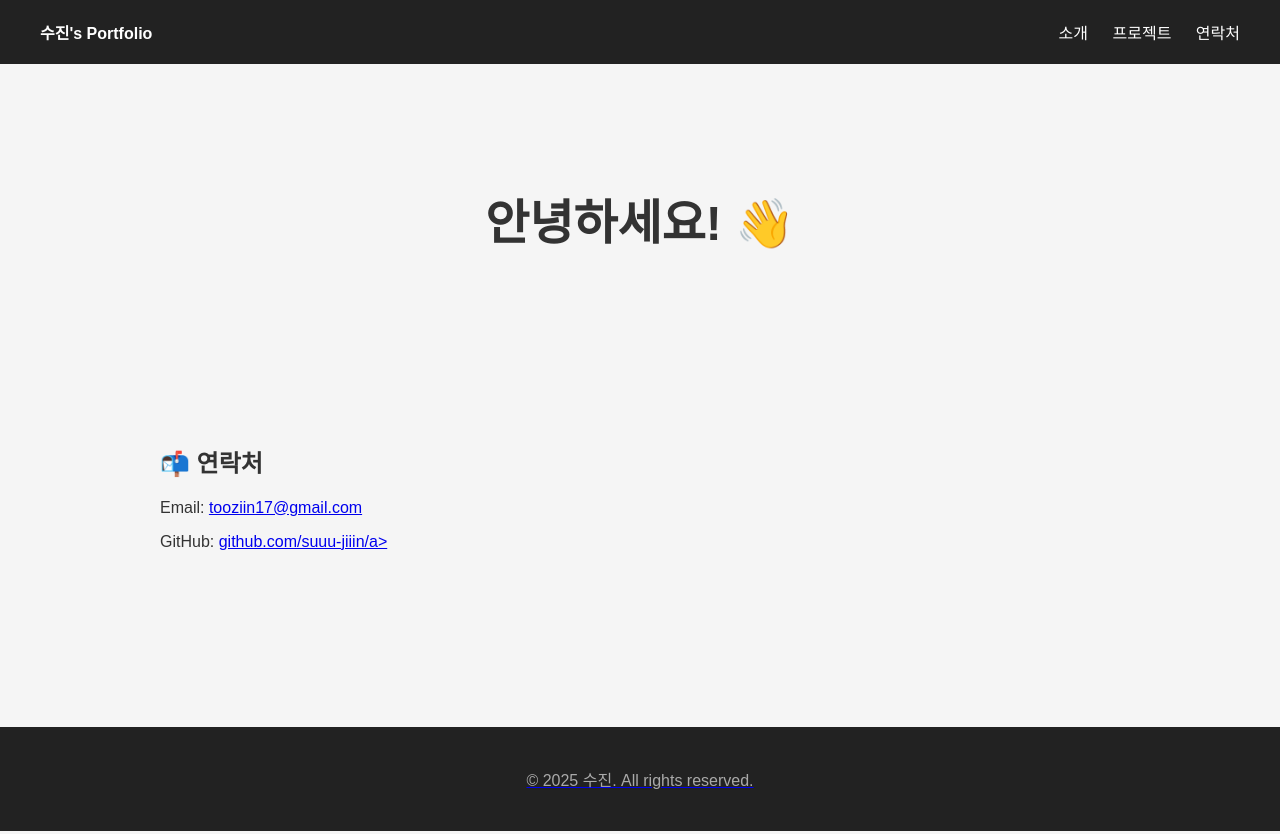
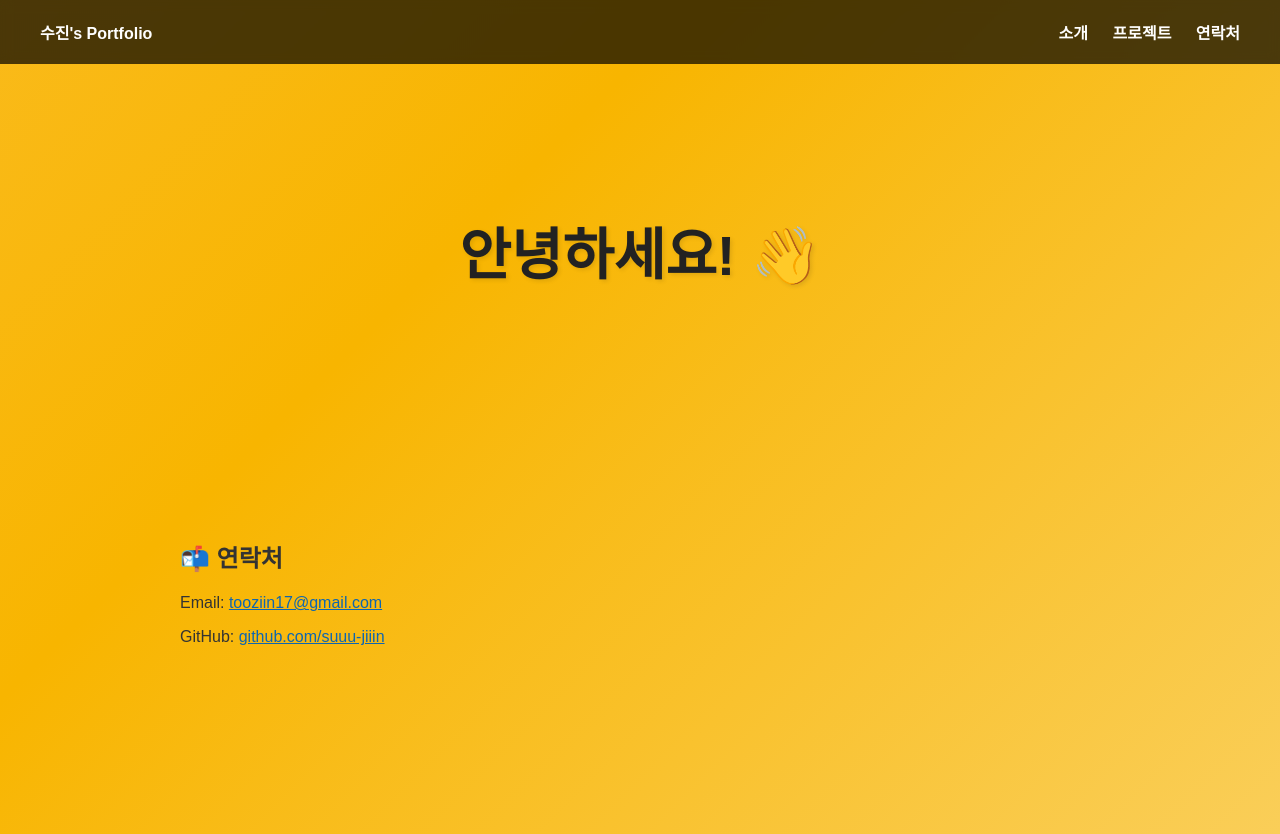
Before and after one commit to suuu-jiiin/tooziin-s-homepage, a plain HTML site: page index2.html in a window 1280 px wide. Shown: the top 834 px of the page. Drawn offline with Linux system fonts and the light colour scheme; a web font is replaced by a local one.

Commit message:
Update index2.html

```diff
--- a/index2.html
+++ b/index2.html
@@ -1,19 +1,34 @@
 <!DOCTYPE html>
 <html lang="ko">
 <head>
-  <meta charset="UTF-8">
-  <meta name="viewport" content="width=device-width, initial-scale=1">
+  <meta charset="UTF-8" />
+  <meta name="viewport" content="width=device-width, initial-scale=1" />
   <title>수진's 포트폴리오</title>
   <style>
+    @import url('https://fonts.googleapis.com/css2?family=Pretendard:wght@400;600&display=swap');
+
+    * {
+      box-sizing: border-box;
+      scroll-behavior: smooth;
+    }
+
     body {
       margin: 0;
       font-family: 'Pretendard', sans-serif;
-      background: #f5f5f5;
+      background: linear-gradient(-45deg, #fceabb, #f8b500, #ffcc70, #fceabb);
+      background-size: 400% 400%;
+      animation: gradientBG 10s ease infinite;
       color: #333;
     }
 
+    @keyframes gradientBG {
+      0% { background-position: 0% 50%; }
+      50% { background-position: 100% 50%; }
+      100% { background-position: 0% 50%; }
+    }
+
     header {
-      background: #222;
+      background: rgba(0,0,0,0.7);
       color: white;
       padding: 20px 40px;
       display: flex;
@@ -22,37 +37,42 @@
       position: sticky;
       top: 0;
       z-index: 100;
+      backdrop-filter: blur(6px);
     }
 
     nav a {
       color: white;
       text-decoration: none;
       margin-left: 20px;
-      font-weight: 500;
+      font-weight: 600;
+      transition: color 0.3s ease;
     }
 
     nav a:hover {
-      color: #00adb5;
+      color: #ffe07f;
     }
 
     section {
-      padding: 80px 20px;
+      padding: 100px 20px;
       max-width: 960px;
       margin: auto;
     }
 
     .hero {
       text-align: center;
+      animation: fadeIn 1.5s ease-in-out;
     }
 
     .hero h1 {
-      font-size: 3em;
-      margin-bottom: 10px;
+      font-size: 3.5em;
+      color: #222;
+      margin-bottom: 0.5em;
+      text-shadow: 2px 2px 4px rgba(0,0,0,0.1);
     }
 
     .hero p {
-      font-size: 1.2em;
-      color: #666;
+      font-size: 1.3em;
+      color: #555;
     }
 
     .portfolio {
@@ -66,20 +86,30 @@
       background: white;
       padding: 20px;
       border-radius: 16px;
-      box-shadow: 0 4px 12px rgba(0,0,0,0.1);
-      transition: transform 0.3s ease;
+      box-shadow: 0 6px 16px rgba(0,0,0,0.1);
+      transition: all 0.3s ease;
     }
 
     .project:hover {
-      transform: translateY(-5px);
+      transform: translateY(-8px) scale(1.02);
+      box-shadow: 0 10px 20px rgba(0,0,0,0.15);
     }
 
     footer {
-      background: #222;
-      color: #aaa;
+      background: rgba(0,0,0,0.8);
+      color: #ccc;
       text-align: center;
       padding: 40px 20px;
-      margin-top: 80px;
+      margin-top: 100px;
+    }
+
+    a {
+      color: #0e66b0;
+    }
+
+    @keyframes fadeIn {
+      from { opacity: 0; transform: translateY(20px); }
+      to { opacity: 1; transform: translateY(0); }
     }
 
     @media (max-width: 600px) {
@@ -91,6 +121,10 @@
       nav a {
         margin: 10px;
         display: inline-block;
+      }
+
+      .hero h1 {
+        font-size: 2.5em;
       }
     }
   </style>
@@ -114,7 +148,7 @@
   <section id="contact">
     <h2>📬 연락처</h2>
     <p>Email: <a href="mailto:tooziin17@gmail.com">tooziin17@gmail.com</a></p>
-    <p>GitHub: <a href="https://github.com/suuu-jiiin" target="_blank">github.com/suuu-jiiin/a></p>
+    <p>GitHub: <a href="https://github.com/suuu-jiiin" target="_blank">github.com/suuu-jiiin</a></p>
   </section>
 
   <footer>
```
